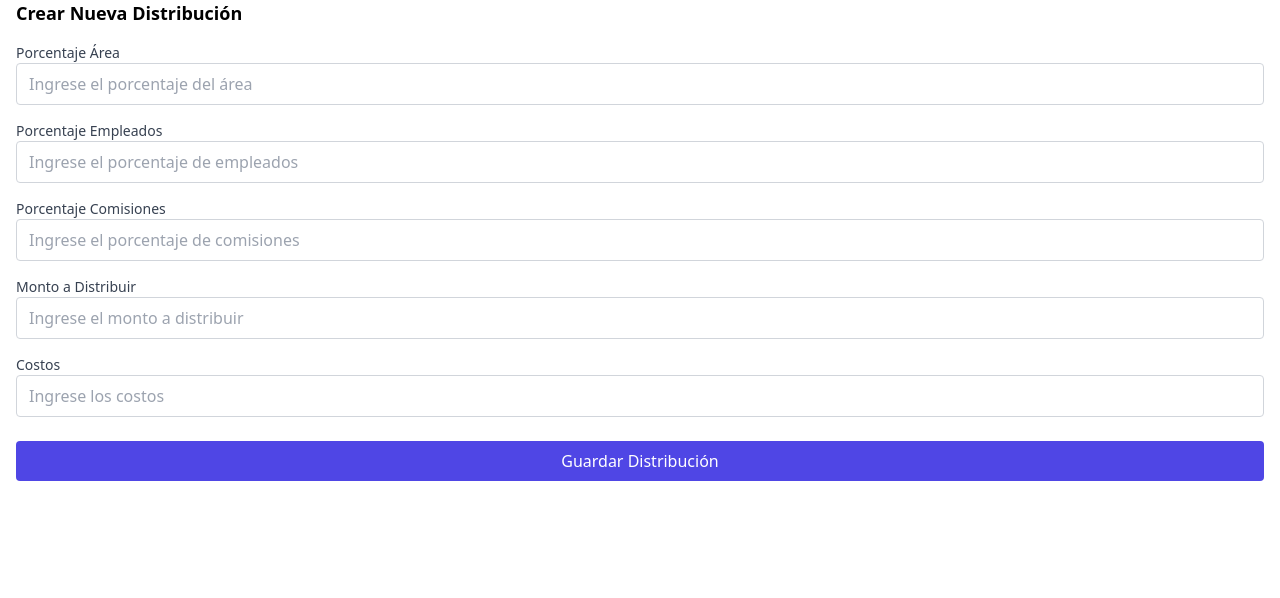
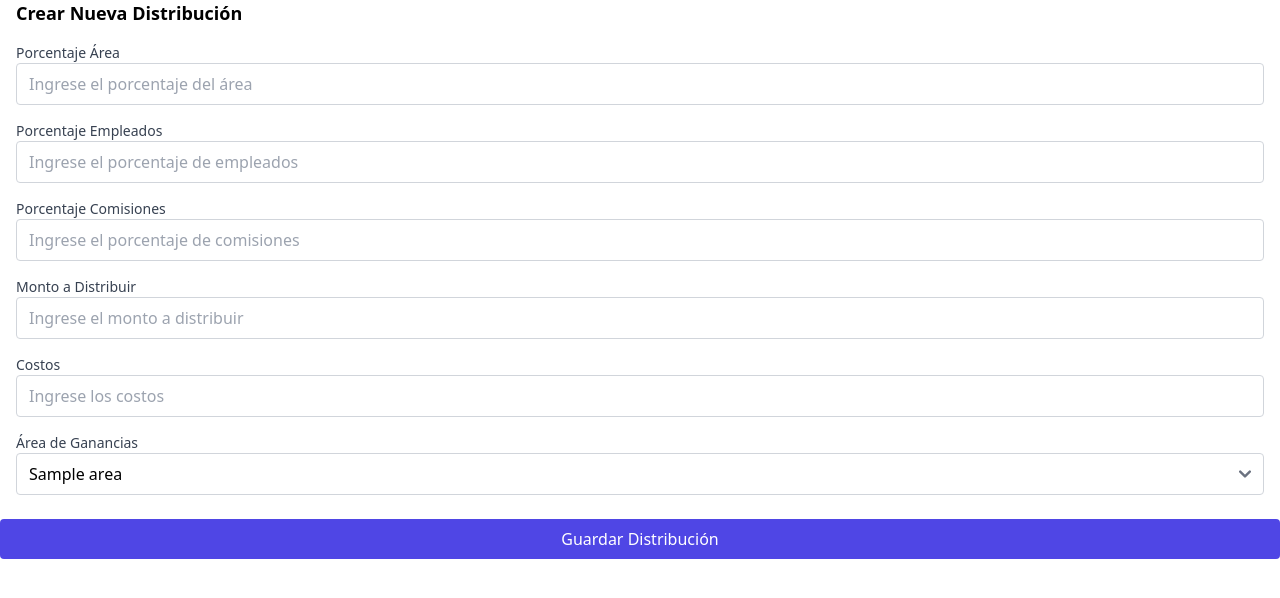
Before and after one commit to MilenaConfeggi/CIDEPINT-UNLP, a Flask app: template administracion/src/web/templates/Contable/crear_distribucion.html in a window 1280 px wide. Shown: the part 81-679 px from the top of the page. Run offline with Flask 3, Linux system fonts and the light colour scheme; the template is opened without the code that fills it: values that come from a table or form of the project are taken from there, others are empty; tables that the repository leaves empty hold one stand-in row (values such as "Sample post"); parts of the project's set-up code (start-up, migrations or seed data) failed here and were passed over; some libraries are stand-ins or nearby versions.

Commit message:
se puede asignar un area de ganancia  a una distribucion

```diff
--- a/administracion/src/core/Area/__init__.py
+++ b/administracion/src/core/Area/__init__.py
@@ -3,5 +3,5 @@ from models.base import db
 def get_area(id):
     return db.session.query(Area).filter_by(id=id).first()
 
-def list_legajos():
+def list_areas():
     return db.session.query(Area).all()
--- a/administracion/src/web/controllers/contable.py
+++ b/administracion/src/web/controllers/contable.py
@@ -7,7 +7,6 @@ from administracion.src.web.forms.ingreso_nuevo import FormularioNuevoIngreso
 from administracion.src.web.forms.distribucion_nuevo import FormularioNuevaDistribucion
 from models import legajos as legajoDB
 from administracion.src.web.controllers.roles import role_required
-from administracion.src.core.Area import area as areaDB
 bp = Blueprint("contable",__name__,url_prefix="/contable")
 
 @bp.get("/")
@@ -84,8 +83,7 @@ def get_legajos():
 @bp.get("/distribuciones/crear/<int:id>")
 def get_crear_distribucion(id):
     form = FormularioNuevaDistribucion()
-    areas = areaDB.list_areas()
-    return render_template("contable/crear_distribucion.html", form = form,areas = areas)
+    return render_template("contable/crear_distribucion.html", form = form )
 
 @bp.post("/distribuciones/crear/<int:id>")
 def crear_distribucion(id):
--- a/administracion/src/web/forms/distribucion_nuevo.py
+++ b/administracion/src/web/forms/distribucion_nuevo.py
@@ -2,7 +2,7 @@ from flask_wtf import FlaskForm
 from wtforms import StringField, FloatField, IntegerField, SelectField, ValidationError
 from wtforms.validators import DataRequired, Length, NumberRange, Optional
 import re
-
+from administracion.src.core import Area as areaDB
 
 class FormularioNuevaDistribucion(FlaskForm):
     def validar_solo_numeros(self, field):
@@ -49,7 +49,7 @@ class FormularioNuevaDistribucion(FlaskForm):
                         render_kw={"aria-label": "Costos"}
                         )
 
-    #ganancias_de_id = SelectField('Area de Ganancias', coerce=int, validators=[Optional()], render_kw={"aria-label": "Area de Ganancias"})
+    ganancias_de_id = SelectField('Area de Ganancias', coerce=int, validators=[Optional()], render_kw={"aria-label": "Area de Ganancias"})
 
     #costos_de_id = SelectField('Area de Costos', coerce=int, validators=[Optional()], render_kw={"aria-label": "Area de Costos"})
 
@@ -58,5 +58,5 @@ class FormularioNuevaDistribucion(FlaskForm):
     def __init__(self, *args, **kwargs):
         super(FormularioNuevaDistribucion, self).__init__(*args, **kwargs)
         # Poblamos las opciones de los SelectField con datos simulados (esto debería conectarse a la base de datos)
-        #self.ganancias_de_id.choices = [(area['id'], f"{area['nombre']}") for area in [{'id': 1, 'nombre': 'Ventas'}, {'id': 2, 'nombre': 'Producción'}]]
+        self.ganancias_de_id.choices = [(area.id, f"{area.nombre}") for area in areaDB.list_areas()]
         #self.costos_de_id.choices = [(area['id'], f"{area['nombre']}") for area in [{'id': 3, 'nombre': 'Logística'}, {'id': 4, 'nombre': 'Compras'}]]
--- a/administracion/src/web/templates/Contable/crear_distribucion.html
+++ b/administracion/src/web/templates/Contable/crear_distribucion.html
@@ -46,6 +46,12 @@
             {% endfor %}
         </div>
 
+        <label for="ganancias_de_id" class="block text-sm font-medium text-gray-700">Área de Ganancias</label>
+        {{ form.ganancias_de_id(class='block w-full border border-gray-300 rounded py-2 px-3') }}
+        {% for error in form.ganancias_de_id.errors %}
+            <p class="text-red-500 text-sm">{{ error }}</p>
+        {% endfor %}
+        </div>
 
         <div class="mt-6">
             <button type="submit" class="w-full bg-indigo-600 text-white py-2 px-4 rounded hover:bg-indigo-700">
--- a/administracion/src/web/templates/Contable/listar_distribuciones.html
+++ b/administracion/src/web/templates/Contable/listar_distribuciones.html
@@ -26,6 +26,7 @@
             <th class="px-4 py-3">Porc. Comisiones</th>
             <th class="px-4 py-3">Monto Distribuir</th>
             <th class="px-4 py-3">Costos</th>
+            <th class="px-4 py-3">Area de Ganancias</th>
         </tr>
         </thead>
         <tbody class="bg-white divide-y">
@@ -37,6 +38,7 @@
                 <td class="px-4 py-3 text-sm">{{ distribucion.porcentaje_comisiones }}%</td>
                 <td class="px-4 py-3 text-sm">${{ distribucion.monto_a_distribuir }}</td>
                 <td class="px-4 py-3 text-sm">${{ distribucion.costos }}</td>
+                <td class="px-4 py-3 text-sm">{{ distribucion.ganancias_de.nombre }}</td>
             </tr>
         {% endfor %}
         </tbody>
```
